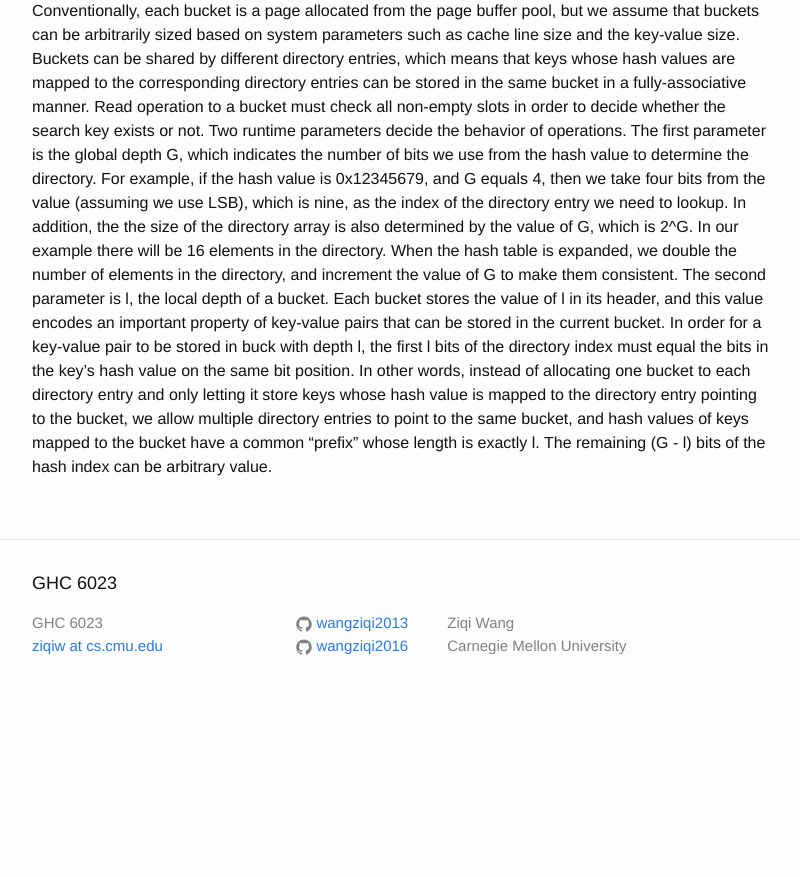
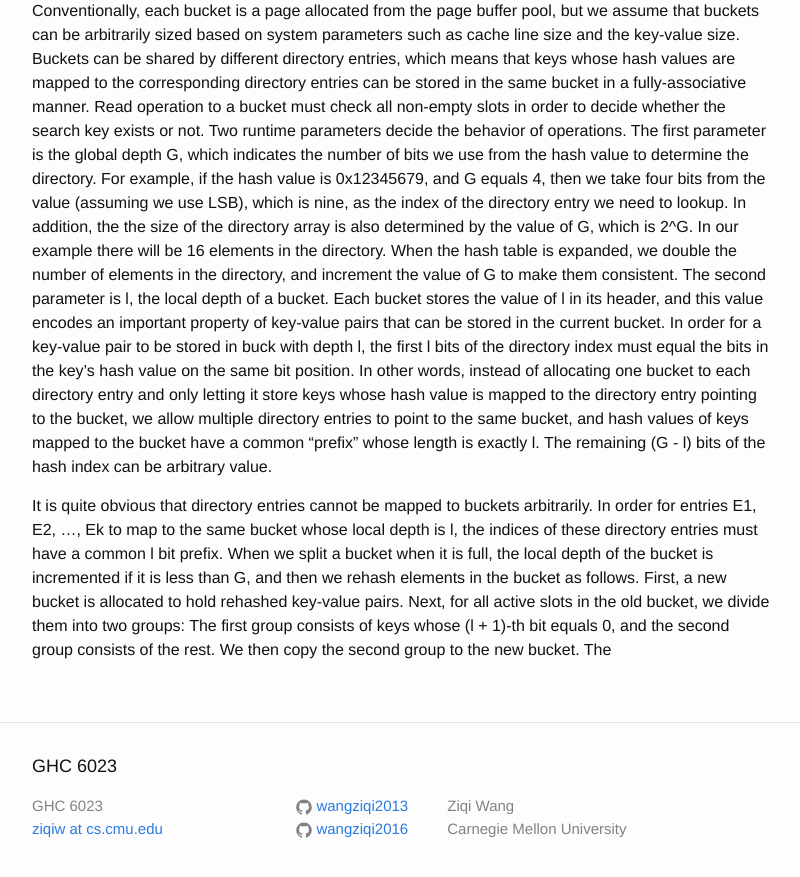
Before and after one commit to wangziqi2013/wangziqi2013.github.io, a Jekyll site: the page built from _posts/2019-12-06-cceh.markdown, in a window 1280 px wide and 900 px high, scrolled down 1303 px. Shown: the top 877 px of the window, without its empty margins (238-1038 px from the left). Built offline with Jekyll 4.4.1, drawn with Linux system fonts in a browser that asks for light colours; before the commit the page ends 2020 px from its top, so only the background shows below that.

Commit message:
Working on split

```diff
--- a/_posts/2019-12-06-cceh.markdown
+++ b/_posts/2019-12-06-cceh.markdown
@@ -62,3 +62,10 @@ the key's hash value on the same bit position. In other words, instead of alloca
 and only letting it store keys whose hash value is mapped to the directory entry pointing to the bucket, we allow multiple
 directory entries to point to the same bucket, and hash values of keys mapped to the bucket have a common "prefix" whose
 length is exactly l. The remaining (G - l) bits of the hash index can be arbitrary value.
+
+It is quite obvious that directory entries cannot be mapped to buckets arbitrarily. In order for entries E1, E2, ..., Ek
+to map to the same bucket whose local depth is l, the indices of these directory entries must have a common l bit prefix.
+When we split a bucket when it is full, the local depth of the bucket is incremented if it is less than G, and then we rehash
+elements in the bucket as follows. First, a new bucket is allocated to hold rehashed key-value pairs. Next, for all active
+slots in the old bucket, we divide them into two groups: The first group consists of keys whose (l + 1)-th bit equals 0,
+and the second group consists of the rest. We then copy the second group to the new bucket. The
```
